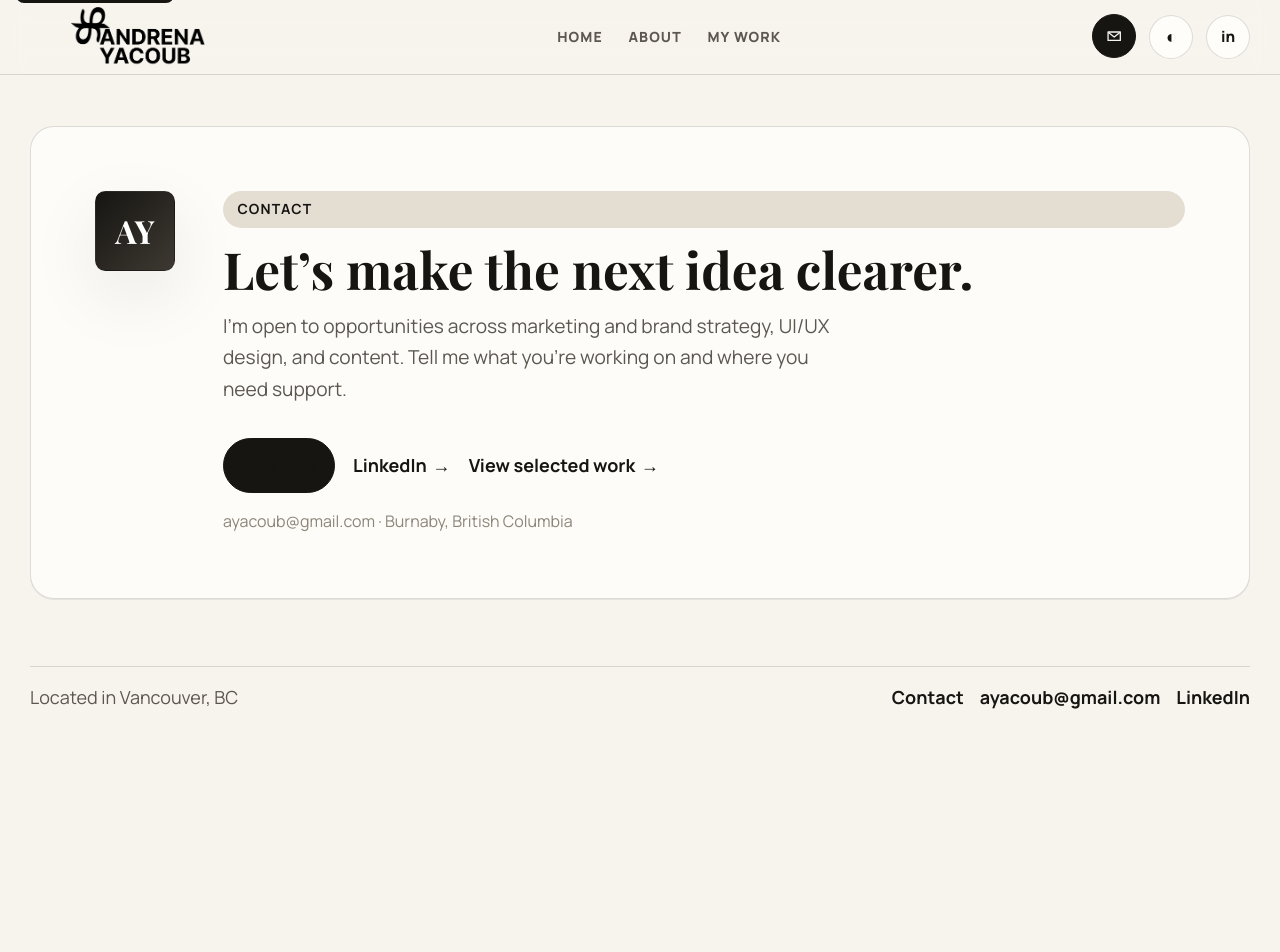
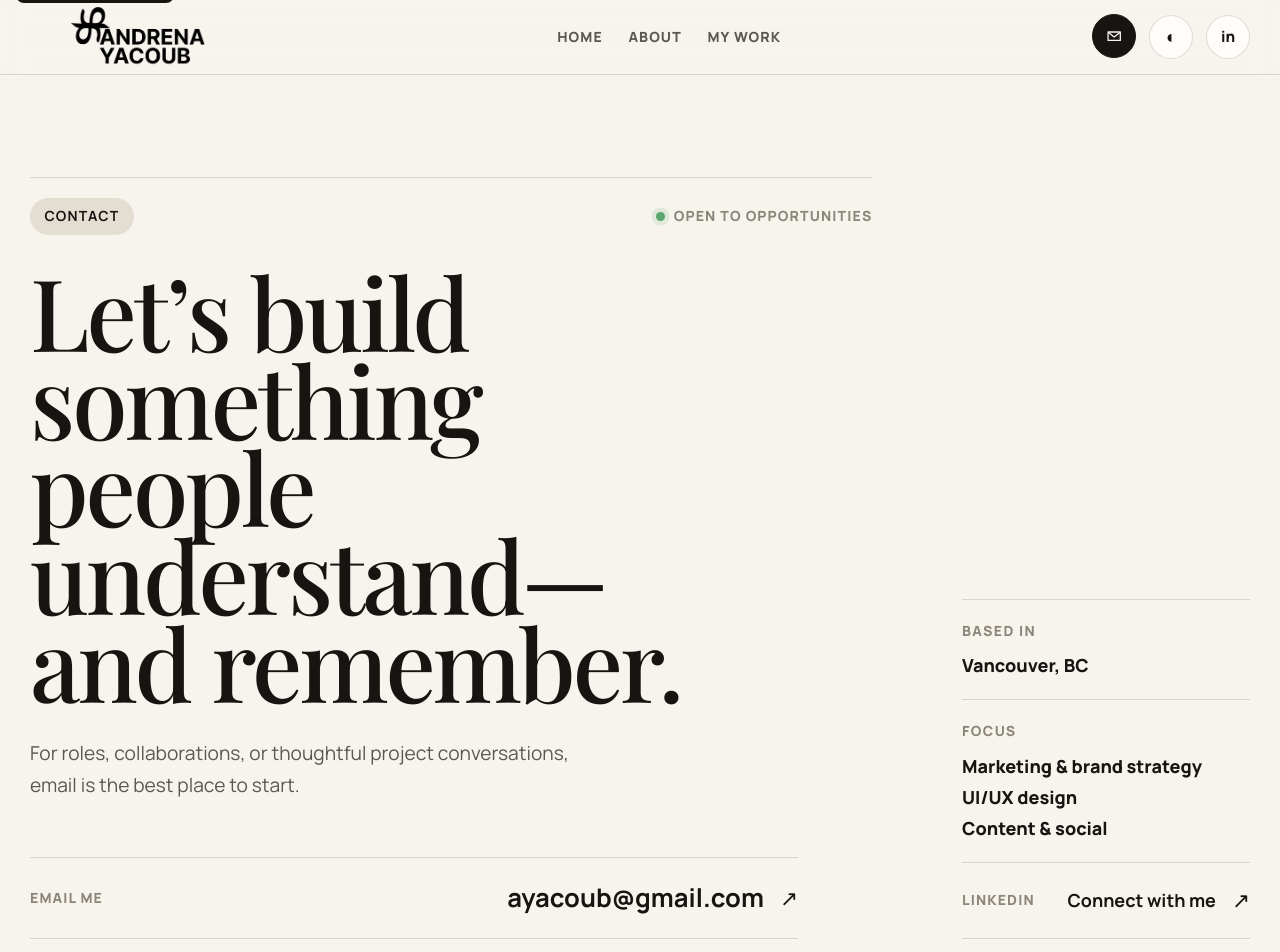
Before and after one commit to andrena2003/andrenaportfolio, a React (Vite) app: page /contact in a window 1280 px wide. Shown: the top 952 px of the page. Before the commit the page ends 800 px from the top, so only its background shows below. Built offline with nearby package versions, Linux system fonts and the light colour scheme.

Commit message:
Redesign contact page

```diff
--- a/src/App.css
+++ b/src/App.css
@@ -397,7 +397,6 @@ svg {
 .project-widget-3{grid-column:1/4;grid-row:4/7;color:#1b1714;background:#f4eee9;border-radius:.9rem .9rem 2.5rem 2.5rem}.project-widget-3 strong{font-family:var(--font-display);font-size:clamp(3.5rem,6vw,6rem);font-weight:500;line-height:.65}.project-widget-3 small{font-family:var(--font-display);font-size:clamp(.85rem,1.25vw,1.1rem);font-style:italic;text-transform:none}
 .project-widget-4{grid-column:4/9;grid-row:4/7;color:#f7f8ff;background:#080b13;border-radius:.9rem 2.5rem .9rem .9rem}.project-widget-4::before{content:"";position:absolute;inset:12%;border-radius:50%;background:radial-gradient(circle,rgba(43,58,208,.3),rgba(43,58,208,0) 68%);filter:blur(16px);pointer-events:none}.project-widget-4 strong{font-family:var(--font-body);font-size:clamp(1.4rem,2.5vw,2.4rem);font-weight:800;letter-spacing:.08em}.project-widget-4 small{color:#7080ff}
 
-.contact-panel,
 .story-card,
 .path-card,
 .project-card {
@@ -416,21 +415,6 @@ svg {
   gap: 2rem;
   align-items: center;
   border-radius: var(--radius-lg);
-}
-
-.contact-logo {
-  width: 80px;
-  height: 80px;
-  border-radius: var(--radius-lg);
-  background: linear-gradient(135deg, var(--color-primary) 0%, var(--color-primary-hover) 100%);
-  border: 1px solid var(--color-border);
-  display: grid;
-  place-items: center;
-  font-size: 2rem;
-  font-family: var(--font-display);
-  font-weight: 700;
-  color: white;
-  box-shadow: var(--shadow-md);
 }
 
 .display-heading {
@@ -775,48 +759,185 @@ svg {
   margin-top: 1.4rem;
 }
 
-.contact-field {
-  margin-top: 1rem;
-  display: grid;
-  gap: 0.8rem;
-}
-
-.contact-panel {
-  display: grid;
-  grid-template-columns: auto minmax(0, 1fr);
-  gap: clamp(1.5rem, 4vw, 3rem);
-  align-items: start;
-  padding: clamp(1.5rem, 5vw, 4rem);
-}
-
-.contact-copy {
-  display: grid;
-  gap: 1rem;
-}
-
-.contact-intro {
-  max-width: 52ch;
-  color: var(--color-text-muted);
-  font-size: clamp(1.05rem, 1.5vw, 1.3rem);
-  line-height: 1.65;
-}
-
-.contact-field {
-  display: flex;
-  flex-wrap: wrap;
-  align-items: center;
-  gap: .75rem 1.15rem;
-}
-
-.contact-location {
-  color: var(--color-text-faint);
-  font-size: var(--text-sm);
-}
-
-.contact-field a,
 .footer-links a {
   color: var(--color-primary);
   font-weight: 700;
+}
+
+.contact-page {
+  display: grid;
+  gap: 0;
+  padding-top: clamp(2.5rem, 8vw, 7.5rem);
+}
+
+.contact-hero {
+  display: grid;
+  grid-template-columns: minmax(0, 1.5fr) minmax(18rem, .5fr);
+  gap: clamp(2.5rem, 7vw, 7rem);
+  align-items: end;
+  padding-bottom: clamp(2.5rem, 6vw, 5rem);
+  border-bottom: 1px solid var(--color-border);
+}
+
+.contact-primary {
+  display: grid;
+  gap: clamp(1.25rem, 2.5vw, 2rem);
+  padding-top: 1.25rem;
+  border-top: 1px solid var(--color-border);
+}
+
+.contact-kicker-row {
+  display: flex;
+  flex-wrap: wrap;
+  align-items: center;
+  justify-content: space-between;
+  gap: 1rem;
+}
+
+.contact-availability {
+  display: inline-flex;
+  align-items: center;
+  gap: .55rem;
+  color: var(--color-text-faint);
+  font-size: var(--text-xs);
+  font-weight: 800;
+  letter-spacing: .08em;
+  text-transform: uppercase;
+}
+
+.contact-availability i {
+  width: .55rem;
+  height: .55rem;
+  border-radius: 50%;
+  background: #5ca66f;
+  box-shadow: 0 0 0 .28rem color-mix(in srgb, #5ca66f 15%, transparent);
+}
+
+.contact-primary h1 {
+  max-width: 11ch;
+  font-family: var(--font-display);
+  font-size: clamp(3.6rem, 7.8vw, 8rem);
+  font-weight: 500;
+  line-height: .88;
+  letter-spacing: -.03em;
+}
+
+.contact-lede {
+  max-width: 48ch;
+  color: var(--color-text-muted);
+  font-size: clamp(1.05rem, 1.5vw, 1.35rem);
+  line-height: 1.65;
+}
+
+.contact-email,
+.contact-social {
+  display: grid;
+  grid-template-columns: auto minmax(0, 1fr) auto;
+  align-items: center;
+  gap: 1rem;
+  color: var(--color-text);
+  text-decoration: none;
+}
+
+.contact-email {
+  max-width: 48rem;
+  margin-top: clamp(.5rem, 2vw, 1.5rem);
+  padding: 1.2rem 0;
+  border-top: 1px solid var(--color-border);
+  border-bottom: 1px solid var(--color-border);
+}
+
+.contact-email span,
+.contact-social span {
+  color: var(--color-text-faint);
+  font-size: var(--text-xs);
+  font-weight: 800;
+  letter-spacing: .08em;
+  text-transform: uppercase;
+}
+
+.contact-email strong {
+  justify-self: end;
+  font-size: clamp(1.1rem, 2vw, 1.65rem);
+}
+
+.contact-email i,
+.contact-social i {
+  font-style: normal;
+  font-size: 1.35rem;
+  transition: transform var(--transition);
+}
+
+.contact-email:hover,
+.contact-social:hover,
+.contact-footer-callout a:hover {
+  color: var(--color-primary-hover);
+}
+
+.contact-email:hover i,
+.contact-social:hover i {
+  transform: translate(.18rem, -.18rem);
+}
+
+.contact-details {
+  display: grid;
+  align-content: end;
+  border-top: 1px solid var(--color-border);
+}
+
+.contact-detail {
+  display: grid;
+  gap: .65rem;
+  padding: 1.25rem 0;
+  border-bottom: 1px solid var(--color-border);
+}
+
+.contact-detail dt {
+  color: var(--color-text-faint);
+  font-size: var(--text-xs);
+  font-weight: 800;
+  letter-spacing: .1em;
+  text-transform: uppercase;
+}
+
+.contact-detail dd {
+  margin: 0;
+  color: var(--color-text);
+  font-size: var(--text-base);
+  font-weight: 750;
+  line-height: 1.5;
+}
+
+.contact-focus-list {
+  display: grid;
+  gap: .25rem;
+}
+
+.contact-social {
+  padding: 1.25rem 0;
+  border-bottom: 1px solid var(--color-border);
+}
+
+.contact-social strong {
+  justify-self: end;
+}
+
+.contact-footer-callout {
+  display: grid;
+  grid-template-columns: minmax(0, 1fr) auto;
+  gap: 1.5rem;
+  align-items: center;
+  padding: 1.5rem 0;
+  border-bottom: 1px solid var(--color-border);
+}
+
+.contact-footer-callout p {
+  color: var(--color-text-muted);
+}
+
+.contact-footer-callout a {
+  color: var(--color-text);
+  font-weight: 800;
 }
 
 
@@ -1541,7 +1662,7 @@ footer {
   .hero-grid,
   .about-layout,
   .hero-connect,
-  .contact-panel {
+  .contact-hero {
     grid-template-columns: 1fr;
   }
 
@@ -1646,6 +1767,28 @@ footer {
   .project-card-topline .project-discipline {
     max-width: 18rem;
     text-align: right;
+  }
+
+  .contact-primary h1 {
+    font-size: clamp(3.25rem, 15vw, 5.5rem);
+  }
+
+  .contact-email {
+    grid-template-columns: minmax(0, 1fr) auto;
+  }
+
+  .contact-email span {
+    grid-column: 1 / -1;
+  }
+
+  .contact-email strong {
+    justify-self: start;
+    min-width: 0;
+    overflow-wrap: anywhere;
+  }
+
+  .contact-footer-callout {
+    grid-template-columns: 1fr;
   }
 
   .iteration-heading,
--- a/src/Pages/ContactPage.jsx
+++ b/src/Pages/ContactPage.jsx
@@ -3,26 +3,51 @@ import { site } from "../data";
 
 export default function ContactPage() {
   return (
-    <section className="section container">
-      <div className="contact-panel">
-        <div className="contact-logo">AY</div>
-        <div className="contact-copy">
-          <span className="eyebrow">Contact</span>
-          <h2 className="display-heading">Let’s make the next idea clearer.</h2>
-          <p className="contact-intro">
-            I’m open to opportunities across marketing and brand strategy,
-            UI/UX design, and content. Tell me what you’re working on and where
-            you need support.
+    <section className="section container contact-page">
+      <div className="contact-hero">
+        <div className="contact-primary">
+          <div className="contact-kicker-row">
+            <span className="eyebrow">Contact</span>
+            <span className="contact-availability"><i /> Open to opportunities</span>
+          </div>
+          <h1>Let’s build something people understand—and remember.</h1>
+          <p className="contact-lede">
+            For roles, collaborations, or thoughtful project conversations,
+            email is the best place to start.
           </p>
-          <div className="contact-field">
-            <a className="pill-btn" href={`mailto:${site.email}`}>Email me</a>
-            <a className="project-link" href={site.linkedin} target="_blank" rel="noreferrer">
-              LinkedIn
-            </a>
-            <Link className="project-link project-link-secondary" to="/work">View selected work</Link>
-          </div>
-          <p className="contact-location">{site.email} · {site.location}</p>
+          <a className="contact-email" href={`mailto:${site.email}`}>
+            <span>Email me</span>
+            <strong>{site.email}</strong>
+            <i aria-hidden="true">↗</i>
+          </a>
         </div>
+
+        <aside className="contact-details" aria-label="Contact details">
+          <dl>
+            <div className="contact-detail">
+              <dt>Based in</dt>
+              <dd>Vancouver, BC</dd>
+            </div>
+            <div className="contact-detail">
+              <dt>Focus</dt>
+              <dd className="contact-focus-list">
+                <span>Marketing & brand strategy</span>
+                <span>UI/UX design</span>
+                <span>Content & social</span>
+              </dd>
+            </div>
+          </dl>
+          <a className="contact-social" href={site.linkedin} target="_blank" rel="noreferrer">
+            <span>LinkedIn</span>
+            <strong>Connect with me</strong>
+            <i aria-hidden="true">↗</i>
+          </a>
+        </aside>
+      </div>
+
+      <div className="contact-footer-callout">
+        <p>Want to see how I connect strategy, design, and content?</p>
+        <Link to="/work">View selected work →</Link>
       </div>
     </section>
   );
```
